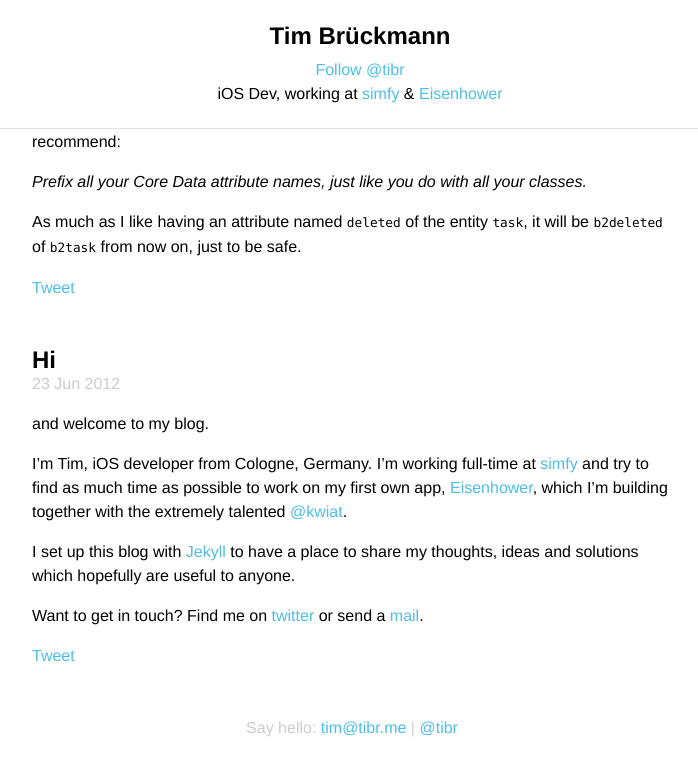
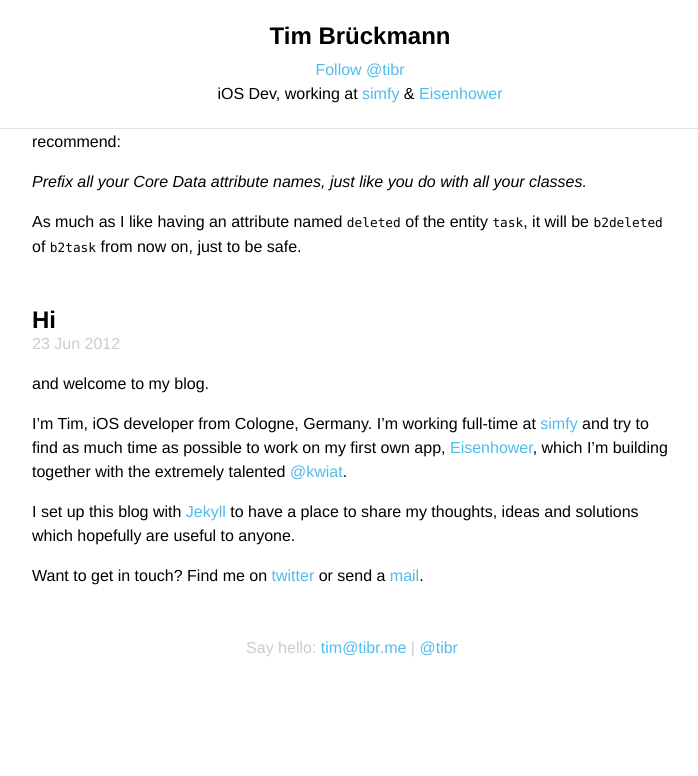
Before and after one commit to tibr/tibr.github.com, a Jekyll site: the page built from index.html, in a window 1280 px wide and 900 px high, scrolled down 977 px. Shown: the top 776 px of the window, without its empty margins (288-986 px from the left). Built offline with Jekyll 4.4.1, drawn with Linux system fonts in a browser that asks for light colours; Markdown is read by kramdown in place of the engine named in the settings; comment, search, counter and statistics services are not loaded.

Commit message:
Removing tweet button from post listing

```diff
--- a/_includes/post-listing.html
+++ b/_includes/post-listing.html
@@ -6,7 +6,5 @@
     </header>
 
     <p>{{ post.content }}</p>
-    <p>
-    <a href="https://twitter.com/share" class="twitter-share-button" data-url="{{ post.url }}" data-text="{{ post.title }}" data-via="tibr">Tweet</a>
   </article>
 {% endfor %}
```
